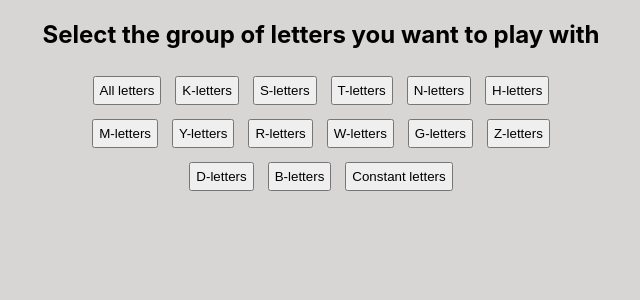
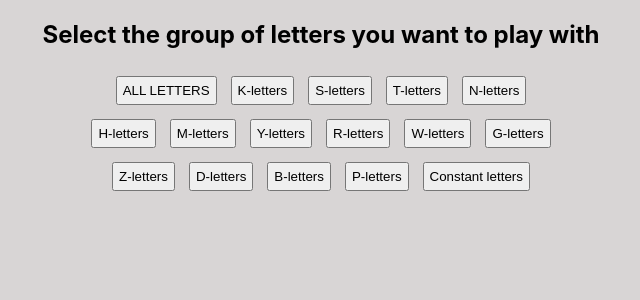
Before and after one commit to JaimeJacobo/Hiragana-Japanese-Game---React, a React (Create React App) app: page /hiragana/letters in a window 1280 px wide. Shown: the top 300 px of the page, without its empty margins (319-959 px from the left). Built offline with nearby package versions, Linux system fonts and the light colour scheme.

Commit message:
added rest of hiragana letters

```diff
--- a/src/App.js
+++ b/src/App.js
@@ -15,6 +15,7 @@ import hiragana_g_letters from './json/hiragana/letters/g-letters.json';
 import hiragana_z_letters from './json/hiragana/letters/z-letters.json';
 import hiragana_d_letters from './json/hiragana/letters/d-letters.json';
 import hiragana_b_letters from './json/hiragana/letters/b-letters.json';
+import hiragana_p_letters from './json/hiragana/letters/p-letters.json';
 import { BrowserRouter as Router, Route } from 'react-router-dom';
 
 const App = () => {
@@ -42,7 +43,8 @@ const App = () => {
 									hiragana_g_letters: hiragana_g_letters,
 									hiragana_z_letters: hiragana_z_letters,
 									hiragana_d_letters: hiragana_d_letters,
-									hiragana_b_letters: hiragana_b_letters
+									hiragana_b_letters: hiragana_b_letters,
+									hiragana_p_letters: hiragana_p_letters
 								}}
 							/>
 						)}
--- a/src/components/LettersGame/LettersGame.js
+++ b/src/components/LettersGame/LettersGame.js
@@ -17,7 +17,8 @@ const LettersGame = (props) => {
 	const hiragana_z_letters = props.letters.hiragana_z_letters
 	const hiragana_d_letters = props.letters.hiragana_d_letters
 	const hiragana_b_letters = props.letters.hiragana_b_letters
-	const allLetters = [ ...hiragana_constant_letters, ...hiragana_h_letters, ...hiragana_k_letters, ...hiragana_m_letters, ...hiragana_n_letters, ...hiragana_r_letters, ...hiragana_s_letters, ...hiragana_t_letters, ...hiragana_w_letters, ...hiragana_y_letters, ...hiragana_g_letters, ...hiragana_z_letters, ...hiragana_d_letters, ...hiragana_b_letters];
+	const hiragana_p_letters = props.letters.hiragana_p_letters
+	const allLetters = [ ...hiragana_constant_letters, ...hiragana_h_letters, ...hiragana_k_letters, ...hiragana_m_letters, ...hiragana_n_letters, ...hiragana_r_letters, ...hiragana_s_letters, ...hiragana_t_letters, ...hiragana_w_letters, ...hiragana_y_letters, ...hiragana_g_letters, ...hiragana_z_letters, ...hiragana_d_letters, ...hiragana_b_letters, ...hiragana_p_letters];
 
 	let previousAnswer = {};
 	const [ correctAnswerObject, setCorrectAnswerObject ] = useState({ hiragana_letter: ':)' });
@@ -108,7 +109,7 @@ const LettersGame = (props) => {
 				<h2 className="selectGroupScreen_title">Select the group of letters you want to play with</h2>
 				<div className="selectLetter_div">
 					<button className="selectLetterButton" onClick={() => setGroupOfLetters(allLetters)}>
-						All letters
+						ALL LETTERS
 					</button>
 					<button className="selectLetterButton" onClick={() => setGroupOfLetters(hiragana_k_letters)}>
 						K-letters
@@ -149,6 +150,9 @@ const LettersGame = (props) => {
 					<button className="selectLetterButton" onClick={() => setGroupOfLetters(hiragana_b_letters)}>
 						B-letters
 					</button>
+					<button className="selectLetterButton" onClick={() => setGroupOfLetters(hiragana_p_letters)}>
+						P-letters
+					</button>
 					<button className="selectLetterButton" onClick={() => setGroupOfLetters(hiragana_constant_letters)}>
 						Constant letters
 					</button>
--- /dev/null
+++ b/src/json/hiragana/letters/p-letters.json
@@ -0,0 +1,22 @@
+[
+	{
+		"hiragana_letter": "ぱ",
+		"latin_letter": "pa"
+	},
+	{
+		"hiragana_letter": "ぴ",
+		"latin_letter": "pi"
+	},
+	{
+		"hiragana_letter": "ぷ",
+		"latin_letter": "pu"
+	},
+	{
+		"hiragana_letter": "ぺ",
+		"latin_letter": "pe"
+	},
+	{
+		"hiragana_letter": "ぽ",
+		"latin_letter": "po"
+	}
+]
```
